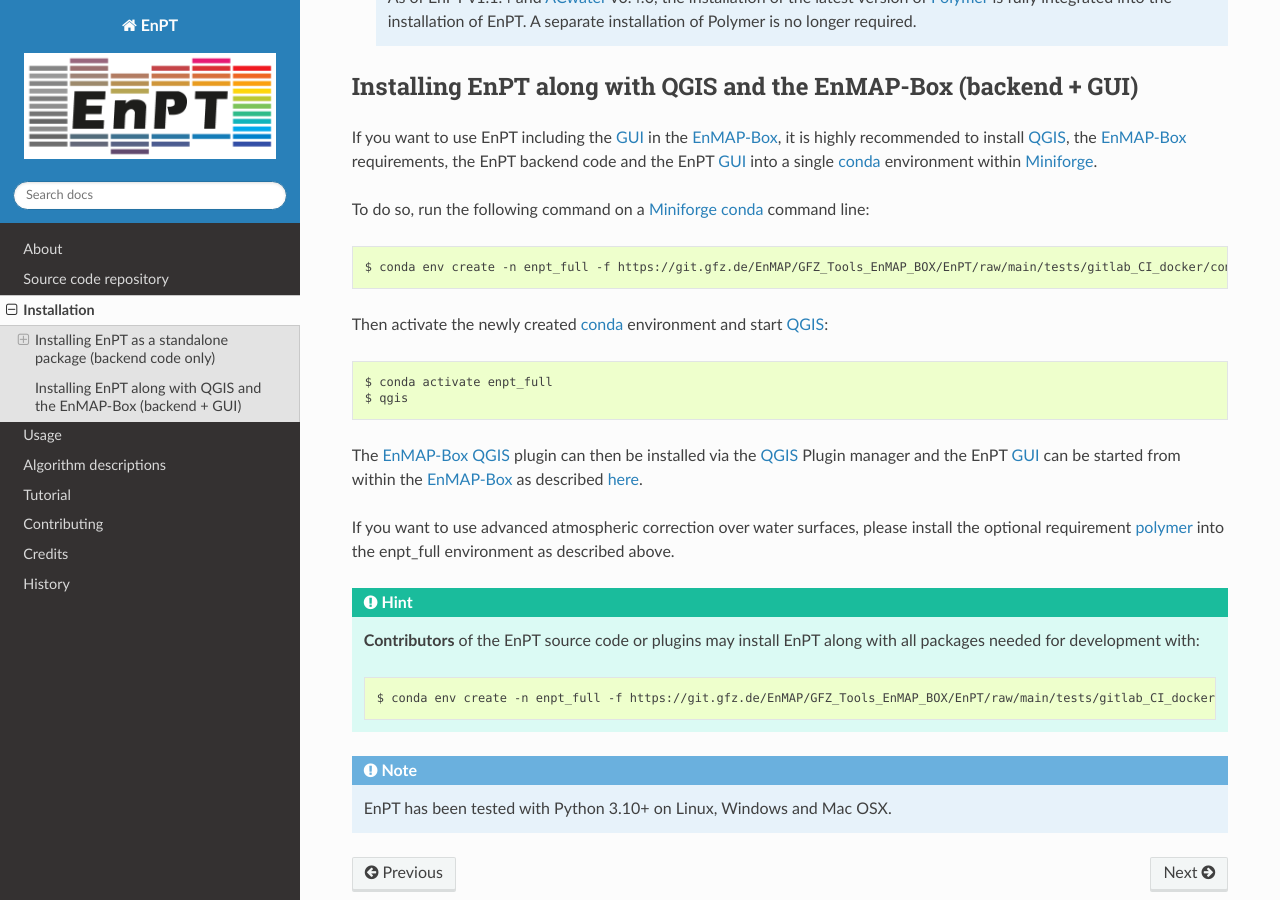
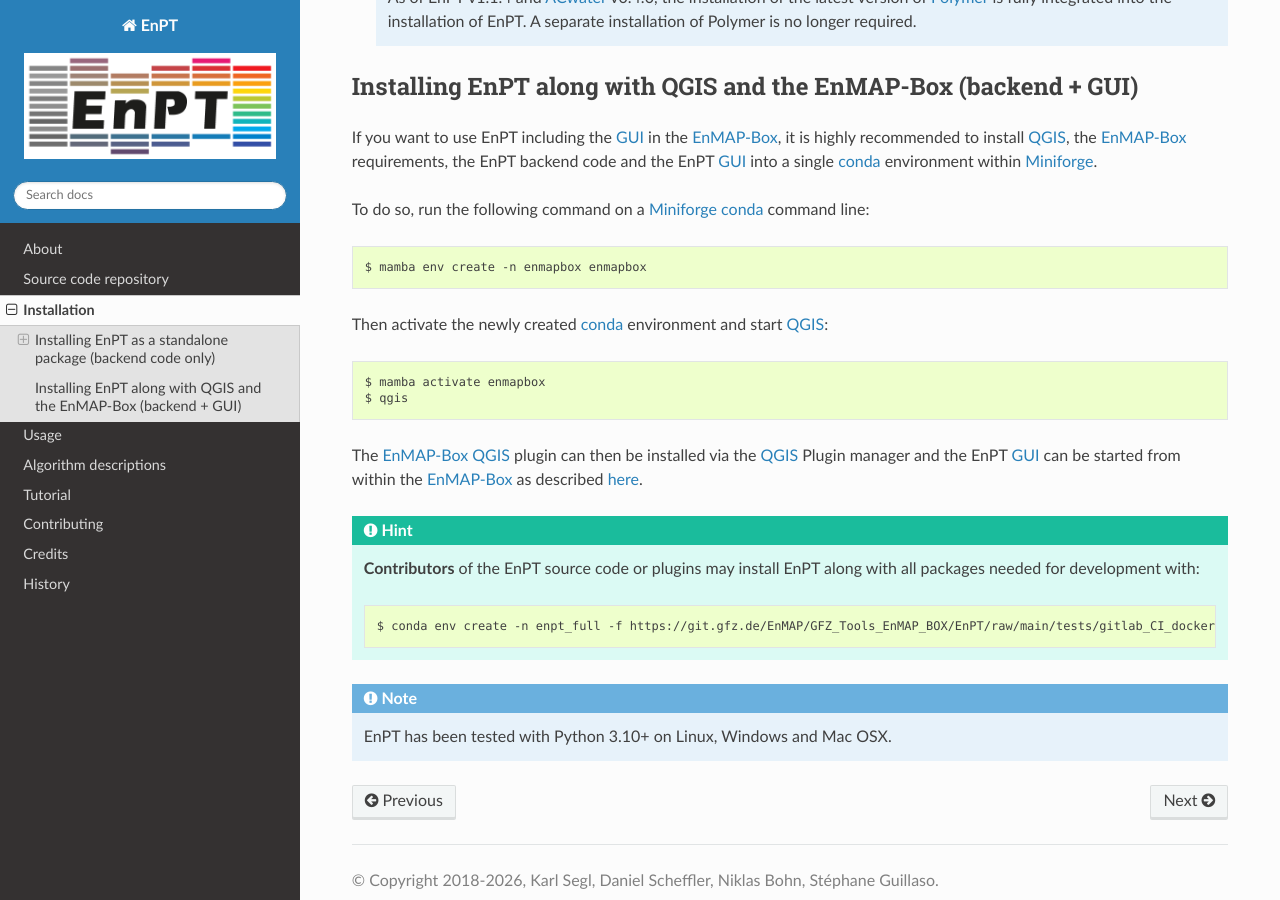
Before and after one commit to GFZ/enpt, a Sphinx documentation site: the page built from docs/installation.rst, in a window 1280 px wide and 900 px high, scrolled down 1869 px. Built offline with Sphinx 7.4.7 and the Read the Docs theme 3.1.0, drawn with Linux system fonts in a browser that asks for light colours; pages that are not in the unit, such as notebooks, are missing from menus.

Commit message:
No need to install the enmapbox from an environment file anymore - directly install from conda-forge.
Signed-off-by: Daniel Scheffler <danschef@gfz.de>

```diff
--- a/docs/installation.rst
+++ b/docs/installation.rst
@@ -107,21 +107,18 @@
 
 .. code-block:: bash
 
-  $ conda env create -n enpt_full -f https://git.gfz.de/EnMAP/GFZ_Tools_EnMAP_BOX/EnPT/raw/main/tests/gitlab_CI_docker/context/environment_enpt_full.yml
+  $ mamba env create -n enmapbox enmapbox
 
 Then activate the newly created conda_ environment and start QGIS_:
 
 .. code-block:: bash
 
-  $ conda activate enpt_full
+  $ mamba activate enmapbox
   $ qgis
 
 The EnMAP-Box_ QGIS_ plugin can then be installed via the QGIS_ Plugin manager and the EnPT GUI_ can be started
 from within the EnMAP-Box_ as described
 `here <https://enmap.git-pages.gfz-potsdam.de/GFZ_Tools_EnMAP_BOX/enpt_enmapboxapp/doc/usage.html>`__.
-
-If you want to use advanced atmospheric correction over water surfaces, please install the optional
-requirement polymer_ into the enpt_full environment as described above.
 
 
 .. hint::
```
